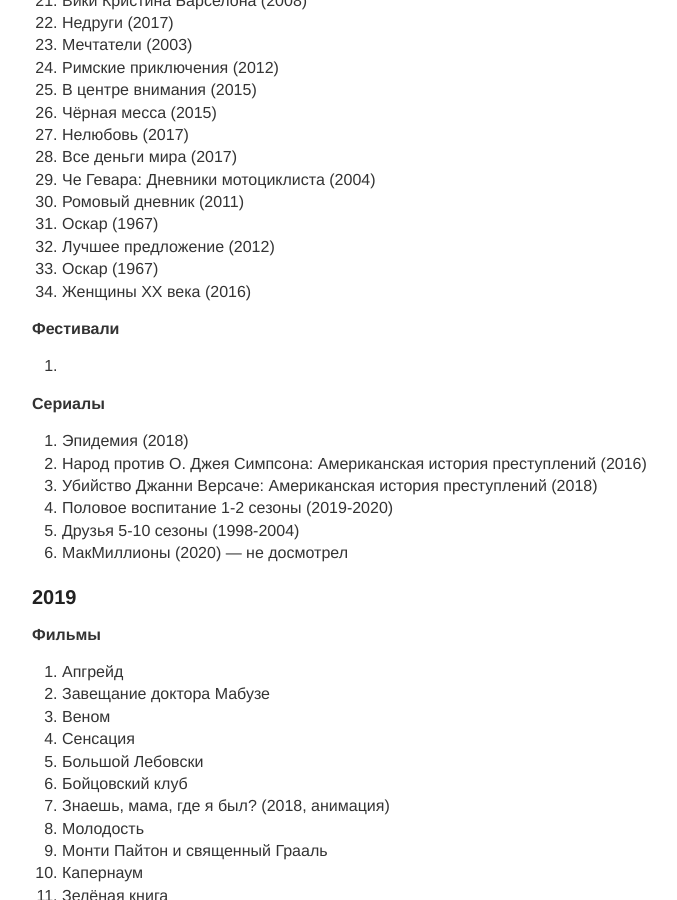
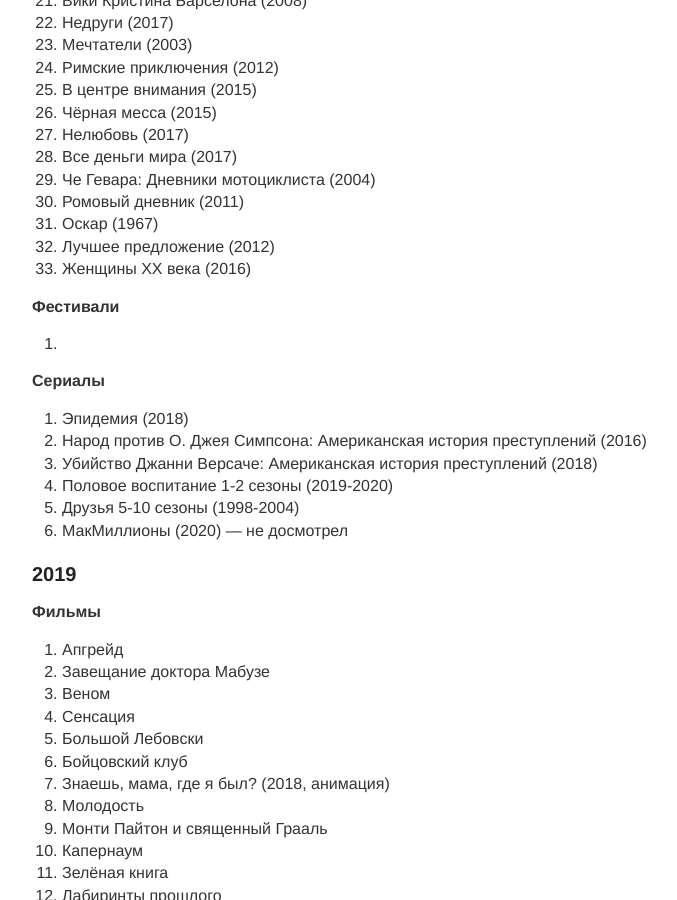
Before and after one commit to sombro/nbuevich.com, a Jekyll site: the page built from blog/_posts/2099-12-14-movies.md, in a window 1280 px wide and 900 px high, scrolled down 899 px. Shown: the whole window, without its empty margins (248-925 px from the left). Built offline with Jekyll 4.4.1, drawn with Linux system fonts in a browser that asks for light colours.

Commit message:
new movies

```diff
--- a/blog/_posts/2099-12-14-movies.md
+++ b/blog/_posts/2099-12-14-movies.md
@@ -51,7 +51,6 @@
     <li>Ромовый дневник (2011)</li>
     <li>Оскар (1967)</li>
     <li>Лучшее предложение (2012)</li>
-    <li>Оскар (1967)</li>
     <li>Женщины XX века (2016)</li>
 </ol>
 
```
